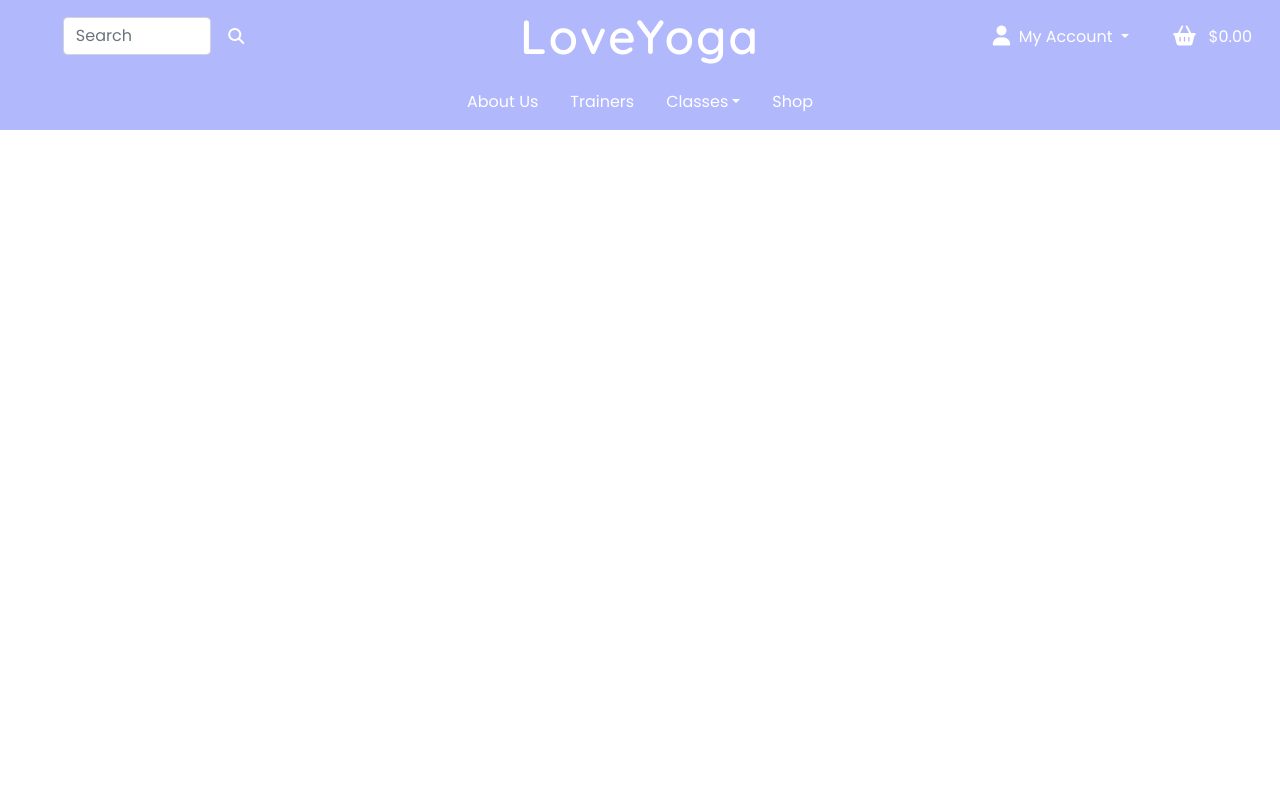
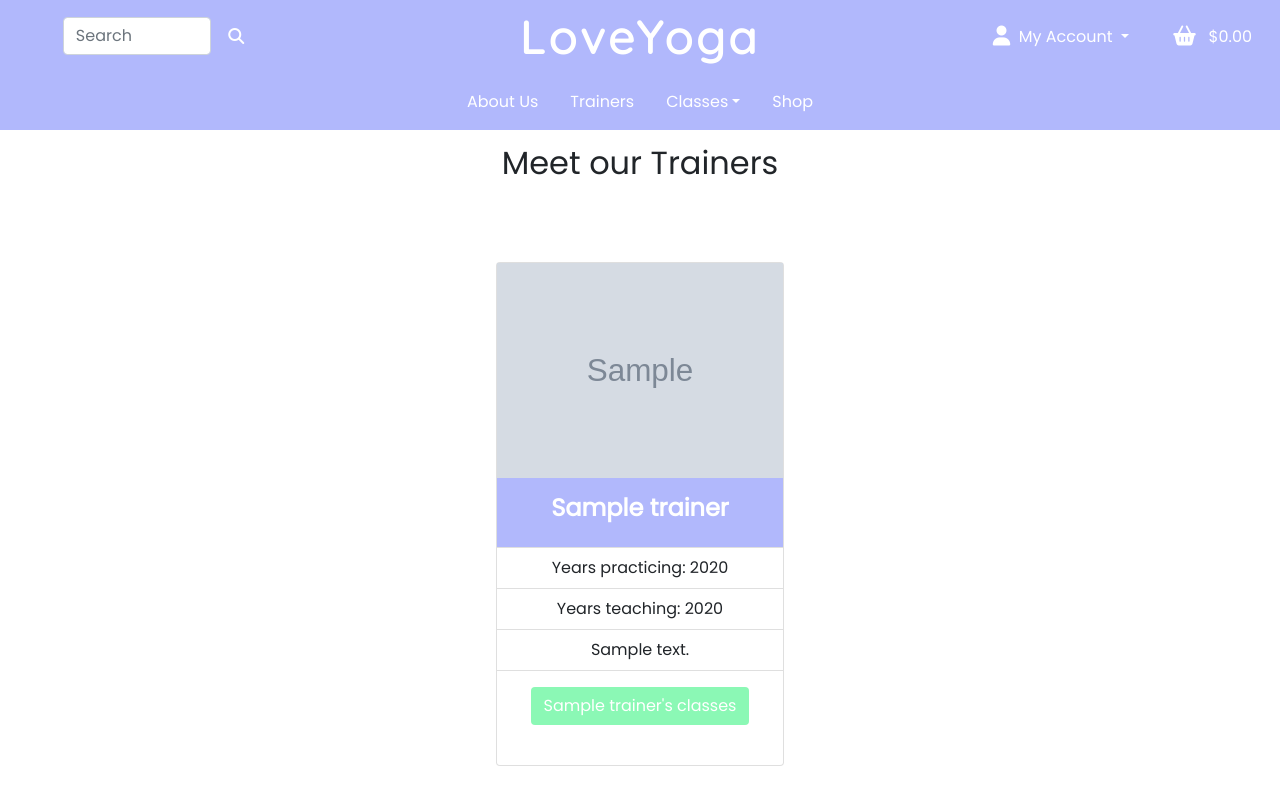
Before and after one commit to annemarie293/LoveYoga, a Django app: page /trainers/ in a window 1280 px wide. Run offline with Django 3.2, Linux system fonts and the light colour scheme; tables that the repository leaves empty hold one stand-in row (values such as "Sample post"); grey boxes marked "Sample" are stand-in pictures; some libraries are stand-ins or nearby versions.

Commit message:
updated styling on trainers template

```diff
--- a/love_yoga/settings.py
+++ b/love_yoga/settings.py
@@ -70,6 +70,7 @@ TEMPLATES = [
             'context_processors': [
                 'django.template.context_processors.debug',
                 'django.template.context_processors.request',
+                'django.template.context_processors.media',
                 'django.contrib.auth.context_processors.auth',
                 'django.contrib.messages.context_processors.messages',
             ],
--- a/static/css/base.css
+++ b/static/css/base.css
@@ -42,6 +42,13 @@ body{
     background-color: white;
 }
 
+.mint-txt{
+    color: #8BF8B5;
+}
+.bg-mint{
+    background-color: #8BF8B5;
+}
+
 /* from Bulma for icons*/
 .icon {
     align-items: center;
@@ -63,3 +70,26 @@ body{
 #classesLink{
     color: #9DA6FB;
 }
+
+.header-container{
+    padding-top: 6rem
+}
+
+/* --------------------------Buttons page */
+
+.btn-mint{
+    background-color: #8BF8B5;
+    color:white;
+}
+/* --------------------------Trainers page */
+
+.trainer-card{
+    padding-bottom: 1.5rem;
+}
+
+/* Wider card display on xl screens */
+@media (min-width: 1300px) {
+    .trainer-card {
+        width: 23rem !important;
+    }
+  }
--- a/templates/base.html
+++ b/templates/base.html
@@ -36,6 +36,7 @@
 </head>
 
 <body>
+
     <header class="container-fluid fixed-top">
         <div id="siteHeader" class="row bg-lilac text-white d-none d-md-flex">
             <div class="col-12 col-lg-3 col-md-4 my-auto py-1 py-lg-0">
@@ -65,13 +66,13 @@
                         <ul class="dropdown-menu bg-lilac border-0">
                             {% if request.user.is_authenticated %}
                                 {% if request.user.is_superuser %}
-                                     <li><a href="" class="dropdown-item text-white">Site Management</a></li>
+                                    <li><a href="" class="dropdown-item text-white">Site Management</a></li>
                                 {% endif %}
                                     <li><a href="" class="dropdown-item text-white">My Profile</a></li>
                                     <li><a href="{% url 'account_logout' %}" class="dropdown-item text-white">Logout</a></li>
                             {% else %}
                                 <li><a href="{% url 'account_signup' %}" class="dropdown-item text-white">Register</a></li>
-                                 <li><a href="{% url 'account_login' %}" class="dropdown-item text-white">Login</a></li>
+                                <li><a href="{% url 'account_login' %}" class="dropdown-item text-white">Login</a></li>
                             {% endif %}
                         </ul>
                     </li>
--- a/trainers/templates/trainers/trainers.html
+++ b/trainers/templates/trainers/trainers.html
@@ -1,13 +1,51 @@
 {% extends 'base.html' %}
 {% load static %}
 
+{% block page_header %}
+<div class="container header-container">
+    <div class="row">
+        <div class="col">
+
+        </div>
+    </div>
+</div>
+{% endblock %}
+
 {% block content %}
 
-    <div class="container-fluid">
-        <div class="row">
-            {{ trainers }}
-            <h4>Trainers</h4>
+<div class="container-fluid h-100">
+    <div class="row h-100">
+        <div class="col">
+
+            <div class="row my-5 text-center page-title ">
+                <h2>Meet our Trainers</h2>
+            </div>
+
+
+            <div class="row">
+                {% for trainer in trainers %}
+                    <div class="col-sm-12 col-md-6 col-lg-4 mx-auto">
+                        <div class="card trainer-card text-center mx-auto my-4" style="width: 18rem;">
+                            <img src="{{ MEDIA_URL }}{{ trainer.image }}" class="trainer-img" alt="headshot image of the trainer {{ trainer.name }}">
+                            <div class="card-body bg-lilac">
+                            <h4 class="card-title text-white fw-bold">{{ trainer.name }}</h4>
+                            </div>
+                            <ul class="list-group list-group-flush">
+                            <li class="list-group-item text-center">Years practicing: {{ trainer.years_practicing }}</li>
+                            <li class="list-group-item text-center">Years teaching: {{ trainer.years_teaching }} </li>
+                            <li class="list-group-item text-center">{{ trainer.bio }}</li>
+                            </ul>
+                            <div class="card-body">
+                                <a href="#" class="btn btn-mint">{{ trainer.name }}'s classes</a>
+                            </div>
+                        </div>
+                    </div>
+                {% endfor %}
+            </div>
         </div>
     </div>
+</div>
+
+
 
 {% endblock %}
--- a/trainers/views.py
+++ b/trainers/views.py
@@ -6,4 +6,11 @@ from .models import Trainer
 
 def trainers(request):
     """ A view to return the page displaying the yoga trainers """
-    return render(request, 'trainers/trainers.html')
+
+    trainers = Trainer.objects.all()
+
+    context = {
+        'trainers': trainers,
+    }
+
+    return render(request, 'trainers/trainers.html', context)
```
